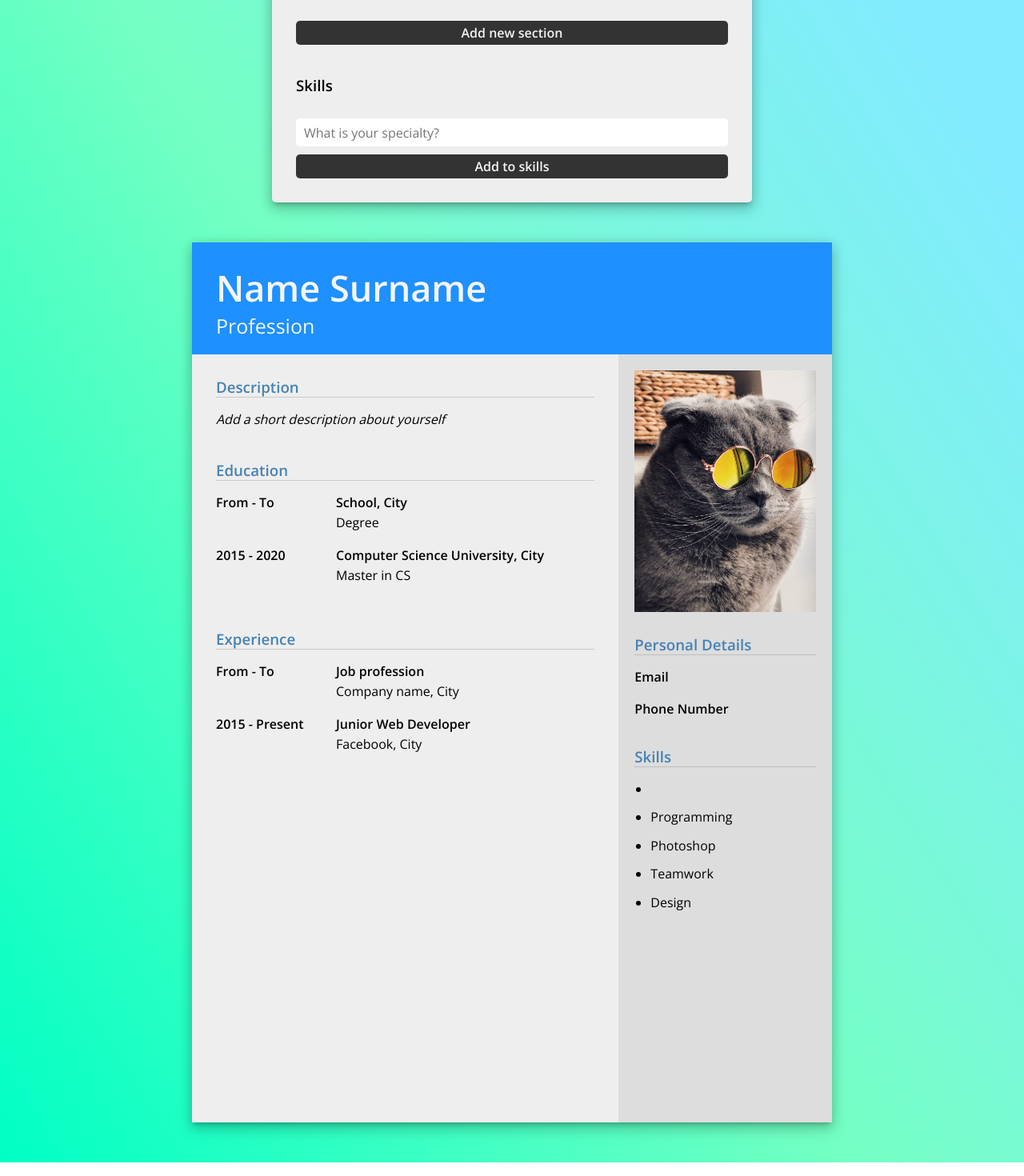
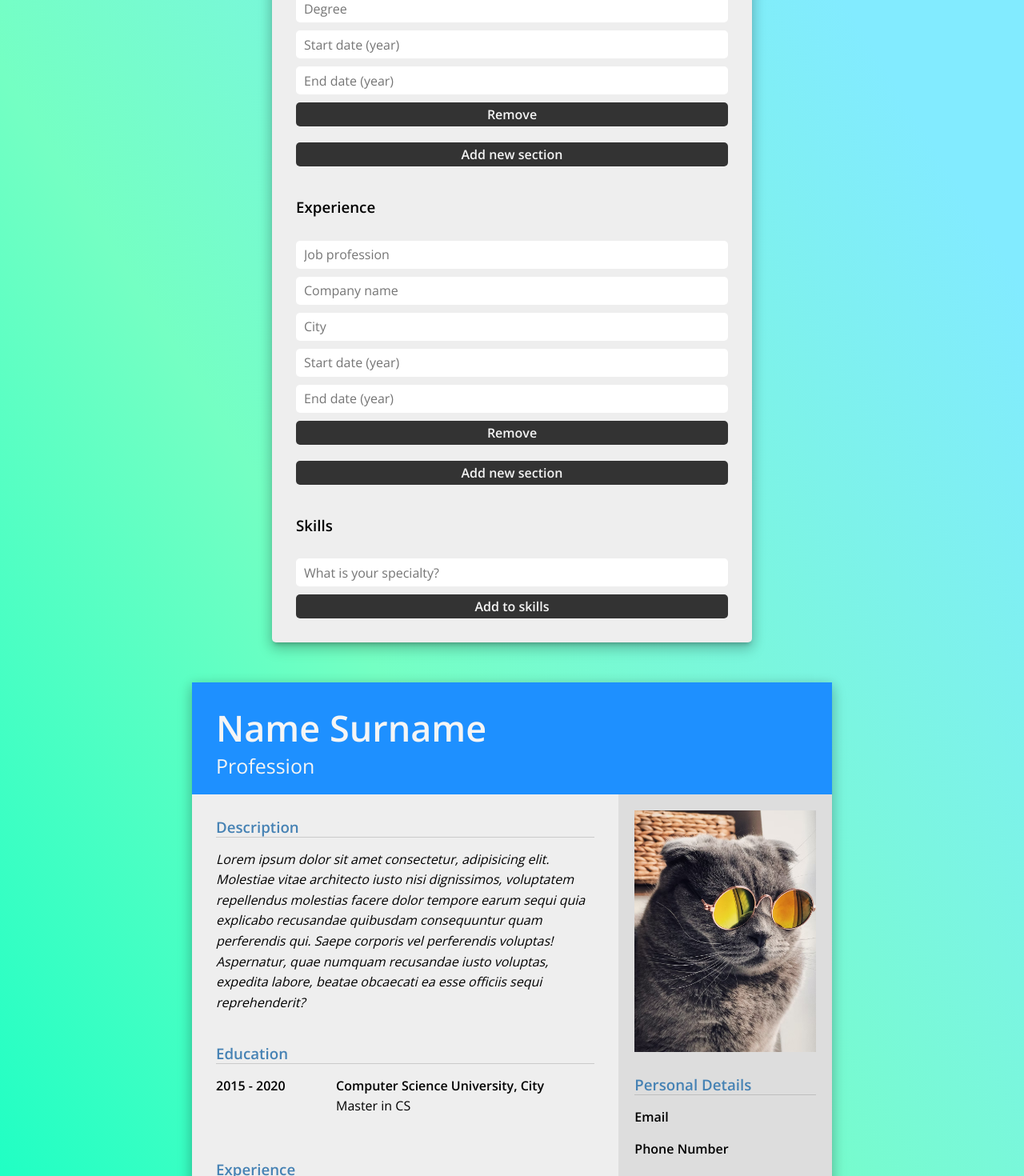
Before and after one commit to ren-isCoding/cv-application, a React (Create React App) app: page / in a window 1280 px wide. Shown: the part 700-2170 px from the top of the page at 80% size. Built offline with nearby package versions, Linux system fonts and the light colour scheme.

Commit message:
formatting and state handlers

```diff
--- a/src/components/CvForm/CvForm.js
+++ b/src/components/CvForm/CvForm.js
@@ -2,64 +2,37 @@ import React, { useState } from "react"
 import { StyledCvCreator } from "../styles/CvForm.styled"
 import EducationForm from "./EducationForm"
 import ExperienceForm from "./ExperienceForm"
+import PersonalForm from "./PersonalForm"
 
-export default function CvForm({ setValue }) {
-    function handleChange(e) {
-        const { name, value } = e.target
-        setValue((prevState) => ({
-            ...prevState,
-            [name]: value,
-        }))
-    }
-
-    const [education, setEducation] = useState([])
-    const [experience, setExperience] = useState([])
-
-    const addEducationForm = (e) => {
-        setEducation(education.concat(<EducationForm key={education.length} />))
-    }
-    const addExperienceForm = (e) => {
-        setExperience(experience.concat(<ExperienceForm key={experience.length} />))
-    }
-
+const CvForm = ({ cv, onChangePersonal }) => {
     return (
-        <StyledCvCreator onChange={(e) => handleChange(e)}>
-            <section>
-                <h3>Personal Information</h3>
-                <div className="inputs">
-                    <input placeholder="First name" name="fName" />
-                    <input placeholder="Last Name" name="lName" />
-                    <input placeholder="Profession" name="profession" />
-                    <input placeholder="Email" name="email" />
-                    <input placeholder="Phone Number" name="phoneNum" />
-                    <input placeholder="Description" name="description" />
-                    <button className="add-btn">Upload Photo</button>
-                </div>
-            </section>
-
+        <StyledCvCreator>
+            <PersonalForm onChange={onChangePersonal} />
             <section>
                 <h3 id="education">Education</h3>
-                {education}
-                <button className="add-btn" onClick={addEducationForm}>
-                    Add new section
-                </button>
+                <EducationForm />
+                <button className="add-btn">Add new section</button>
             </section>
 
             <section>
                 <h3 id="experience">Experience</h3>
-                {experience}
-                <button className="add-btn" onClick={addExperienceForm}>
-                    Add new section
-                </button>
+                <ExperienceForm />
+                <button className="add-btn">Add new section</button>
             </section>
 
             <section>
                 <h3>Skills</h3>
                 <div className="inputs">
-                    <input type="text" placeholder="What is your specialty?" name="skill" />
+                    <input
+                        type="text"
+                        placeholder="What is your specialty?"
+                        name="skill"
+                    />
                     <button className="add-btn">Add to skills</button>
                 </div>
             </section>
         </StyledCvCreator>
     )
 }
+
+export default CvForm
--- /dev/null
+++ b/src/components/CvForm/PersonalForm.js
@@ -0,0 +1,18 @@
+import React from "react"
+
+export default function PersonalForm({ onChange }) {
+    return (
+        <section>
+            <h3>Personal Information</h3>
+            <div className="inputs" onChange={(e) => onChange(e)}>
+                <input type="text" placeholder="First name" name="fName" />
+                <input placeholder="Last Name" name="lName" />
+                <input placeholder="Profession" name="profession" />
+                <input placeholder="Email" name="email" />
+                <input placeholder="Phone Number" name="phoneNum" />
+                <input placeholder="Description" name="desc" />
+                <button className="add-btn">Upload Photo</button>
+            </div>
+        </section>
+    )
+}
--- a/src/components/CvPreview/CvPreview.js
+++ b/src/components/CvPreview/CvPreview.js
@@ -1,99 +1,15 @@
 import React, { Component } from "react"
-import { StyledCvDisplay } from "../styles/CvPreview.styled"
-import profileImg from "../assets/defaultPp.png"
-import exampleImg from "../assets/boris.png"
+import { StyledCvPreview } from "../styles/CvPreview.styled"
+import Header from "./Header"
+import MainInfo from "./MainInfo"
+import SideInfo from "./SideInfo"
 
-export default function CvPreview({ value }) {
-    const { fName, lName, profession, email, phoneNum, description } = value
-    const { school, schoolCity, degree, schoolStart, schoolEnd } = value
-    const { job, company, jobCity, jobStart, jobEnd } = value
-    const { skill } = value
-
+export default function CvPreview({ cv }) {
     return (
-        <StyledCvDisplay>
-            <header>
-                <h1>
-                    {fName ? fName : "Name"} {lName ? lName : "Surname"}
-                </h1>
-                <span>{profession ? profession : "Profession"}</span>
-            </header>
-            <div className="main-info-section">
-                <section>
-                    <h3>Description</h3>
-                    <div className="info-desc">{description ? description : "Add a short description about yourself"}</div>
-                </section>
-
-                <section>
-                    <h3>Education</h3>
-                    <div className="info-wrapper">
-                        <span className="info-date">
-                            {schoolStart ? schoolStart : "From"} - {schoolEnd ? schoolEnd : "To"}
-                        </span>
-                        <div className="info-details">
-                            <span className="info-bold">
-                                {school ? school : "School"}, {schoolCity ? schoolCity : "City"}
-                            </span>
-                            <span>{degree ? degree : "Degree"}</span>
-                        </div>
-                    </div>
-                    <div className="info-wrapper">
-                        <span className="info-date">2015 - 2020</span>
-                        <div className="info-details">
-                            <span className="info-bold">Computer Science University, City</span>
-                            <span>Master in CS</span>
-                        </div>
-                    </div>
-                </section>
-
-                <section>
-                    <h3>Experience</h3>
-                    <div className="info-wrapper">
-                        <span className="info-date">
-                            {jobStart ? jobStart : "From"} - {jobEnd ? jobEnd : "To"}
-                        </span>
-                        <div className="info-details">
-                            <span className="info-bold">{job ? job : "Job profession"}</span>
-                            <span>
-                                {company ? company : "Company name"}, {jobCity ? jobCity : "City"}
-                            </span>
-                        </div>
-                    </div>
-                    <div className="info-wrapper">
-                        <span className="info-date">2015 - Present</span>
-                        <div className="info-details">
-                            <span className="info-bold">Junior Web Developer</span>
-                            <span>Facebook, City</span>
-                        </div>
-                    </div>
-                </section>
-            </div>
-
-            <div className="side-info-section">
-                <div>
-                    <img src={exampleImg} className="profile-img"></img>
-                </div>
-                <section>
-                    <h3>Personal Details</h3>
-                    <div className="info-details">
-                        <span className="info-bold">Email</span>
-                        <span>{email}</span>
-                    </div>
-                    <div className="info-details">
-                        <span className="info-bold">Phone Number</span>
-                        <span>{phoneNum}</span>
-                    </div>
-                </section>
-                <section>
-                    <h3>Skills</h3>
-                    <ul className="skills-list">
-                        <li>{skill}</li>
-                        <li>Programming</li>
-                        <li>Photoshop</li>
-                        <li>Teamwork</li>
-                        <li>Design</li>
-                    </ul>
-                </section>
-            </div>
-        </StyledCvDisplay>
+        <StyledCvPreview>
+            <Header personal={cv.personalInfo} />
+            <MainInfo personal={cv.personalInfo} />
+            <SideInfo />
+        </StyledCvPreview>
     )
 }
--- /dev/null
+++ b/src/components/CvPreview/Education.js
@@ -0,0 +1,16 @@
+import React from "react"
+
+export default function Education() {
+    return (
+        <section>
+            <h3>Education</h3>
+            <div className="info-wrapper">
+                <span className="info-date">2015 - 2020</span>
+                <div className="info-details">
+                    <span className="info-bold">Computer Science University, City</span>
+                    <span>Master in CS</span>
+                </div>
+            </div>
+        </section>
+    )
+}
--- /dev/null
+++ b/src/components/CvPreview/Experience.js
@@ -0,0 +1,16 @@
+import React from "react"
+
+export default function Experience() {
+    return (
+        <section>
+            <h3>Experience</h3>
+            <div className="info-wrapper">
+                <span className="info-date">2015 - Present</span>
+                <div className="info-details">
+                    <span className="info-bold">Junior Web Developer</span>
+                    <span>Facebook, City</span>
+                </div>
+            </div>
+        </section>
+    )
+}
--- /dev/null
+++ b/src/components/CvPreview/Header.js
@@ -0,0 +1,13 @@
+import React from "react"
+
+export default function HeaderPreview({ personal }) {
+    const { fName, lName, profession } = personal
+    return (
+        <header>
+            <h1>
+                {fName ? fName : "Name"} {lName ? lName : "Surname"}
+            </h1>
+            <span>{profession ? profession : "Profession"}</span>
+        </header>
+    )
+}
--- /dev/null
+++ b/src/components/CvPreview/MainInfo.js
@@ -0,0 +1,19 @@
+import React from "react"
+import Education from "./Education"
+import Experience from "./Experience"
+
+export default function MainInfo({ personal }) {
+    const { desc } = personal
+    const lorem =
+        "Lorem ipsum dolor sit amet consectetur, adipisicing elit. Molestiae vitae architecto iusto nisi dignissimos, voluptatem repellendus molestias facere dolor tempore earum sequi quia explicabo recusandae quibusdam consequuntur quam perferendis qui. Saepe corporis vel perferendis voluptas! Aspernatur, quae numquam recusandae iusto voluptas, expedita labore, beatae obcaecati ea esse officiis sequi reprehenderit?"
+    return (
+        <div className="main-info-section">
+            <section>
+                <h3>Description</h3>
+                <div className="info-desc">{desc ? desc : lorem}</div>
+            </section>
+            <Education />
+            <Experience />
+        </div>
+    )
+}
--- /dev/null
+++ b/src/components/CvPreview/SideInfo.js
@@ -0,0 +1,32 @@
+import React from "react"
+import exampleImg from "../assets/boris.png"
+
+export default function SideInfo() {
+    return (
+        <div className="side-info-section">
+            <div>
+                <img src={exampleImg} className="profile-img"></img>
+            </div>
+            <section>
+                <h3>Personal Details</h3>
+                <div className="info-details">
+                    <span className="info-bold">Email</span>
+                    <span></span>
+                </div>
+                <div className="info-details">
+                    <span className="info-bold">Phone Number</span>
+                    <span></span>
+                </div>
+            </section>
+            <section>
+                <h3>Skills</h3>
+                <ul className="skills-list">
+                    <li>Programming</li>
+                    <li>Photoshop</li>
+                    <li>Teamwork</li>
+                    <li>Design</li>
+                </ul>
+            </section>
+        </div>
+    )
+}
--- a/src/components/Main.js
+++ b/src/components/Main.js
@@ -1,15 +1,30 @@
-import React, { useState } from "react"
+import React, { useState, useRef } from "react"
 import CvForm from "./CvForm/CvForm"
 import CvPreview from "./CvPreview/CvPreview"
 import { StyledMain } from "./styles/Main.styled"
+import CvExample from "./utils/CvExample"
 
-export default function Main() {
-    const [value, setValue] = useState([])
+const Main = () => {
+    const [cv, setCv] = useState(CvExample)
+
+    const handleChangePersonal = (e) => {
+        const { name, value, type } = e.target
+
+        setCv((prevState) => ({
+            ...prevState,
+            personalInfo: {
+                ...prevState.personalInfo,
+                [name]: value,
+            },
+        }))
+    }
 
     return (
         <StyledMain>
-            <CvForm setValue={setValue} />
-            <CvPreview value={value} />
+            <CvForm cv={cv} onChangePersonal={handleChangePersonal} />
+            <CvPreview cv={cv} />
         </StyledMain>
     )
 }
+
+export default Main
--- a/src/components/styles/CvPreview.styled.js
+++ b/src/components/styles/CvPreview.styled.js
@@ -1,6 +1,6 @@
 import styled from "styled-components"
 
-export let StyledCvDisplay = styled.div`
+export let StyledCvPreview = styled.div`
     position: sticky;
     top: 0rem;
 
@@ -12,7 +12,8 @@ export let StyledCvDisplay = styled.div`
     height: 110rem;
 
     background: #eeeeee;
-    box-shadow: 0px 8px 17px 2px rgba(0, 0, 0, 0.14), 0px 3px 14px 2px rgba(0, 0, 0, 0.12), 0px 5px 5px -3px rgba(0, 0, 0, 0.2);
+    box-shadow: 0px 8px 17px 2px rgba(0, 0, 0, 0.14), 0px 3px 14px 2px rgba(0, 0, 0, 0.12),
+        0px 5px 5px -3px rgba(0, 0, 0, 0.2);
 
     overflow: hidden;
 
--- /dev/null
+++ b/src/components/utils/CvExample.js
@@ -0,0 +1,12 @@
+const CvExample = {
+    personalInfo: {
+        fName: "",
+        lName: "",
+        profession: "",
+        email: "",
+        phoneNum: "",
+        desc: "",
+    },
+}
+
+export default CvExample
```
